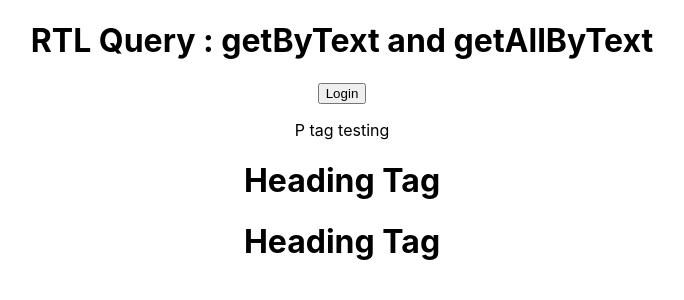
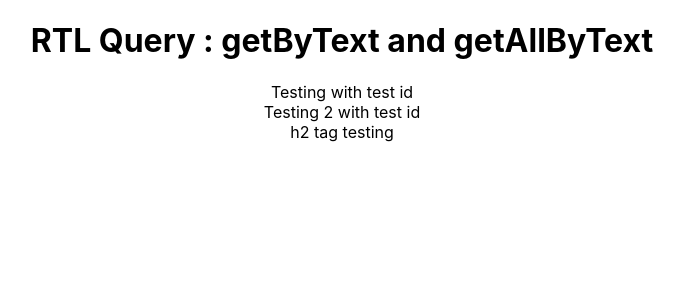
Before and after one commit to abhikhalid/blog-app, a React (Create React App) app: page / in a window 1280 px wide. Shown: the top 300 px of the page, without its empty margins (298-982 px from the left). Built offline with nearby package versions, Linux system fonts and the light colour scheme.

Commit message:
Part 25 - getByTestId and getAllByTestId

```diff
--- a/src/App.js
+++ b/src/App.js
@@ -6,12 +6,17 @@ function App() {
     <div className="App">
       <h1>RTL Query : getByText and getAllByText</h1>
 
-      <button>Login</button>
+      <div data-testid="div-test-id">
+        Testing with test id
+      </div>
 
-      <p className='paraStyle' id="p1">P tag testing</p>
+      <div data-testid="div-test-id">
+        Testing 2 with test id
+      </div>
 
-      <h1>Heading Tag</h1>
-      <h1>Heading Tag</h1>
+      <div data-testid="h2-test-id">
+        h2 tag testing
+      </div>
 
     </div>
   );
```
Also changed, not shown: 1 other file (tests, documents, lock files or other folders).
